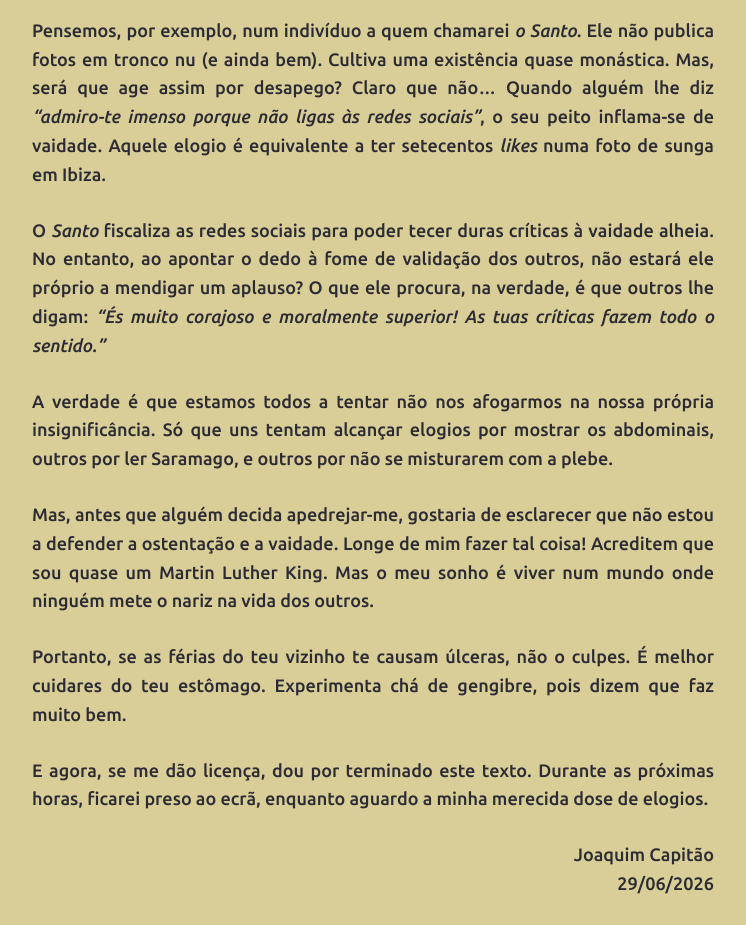
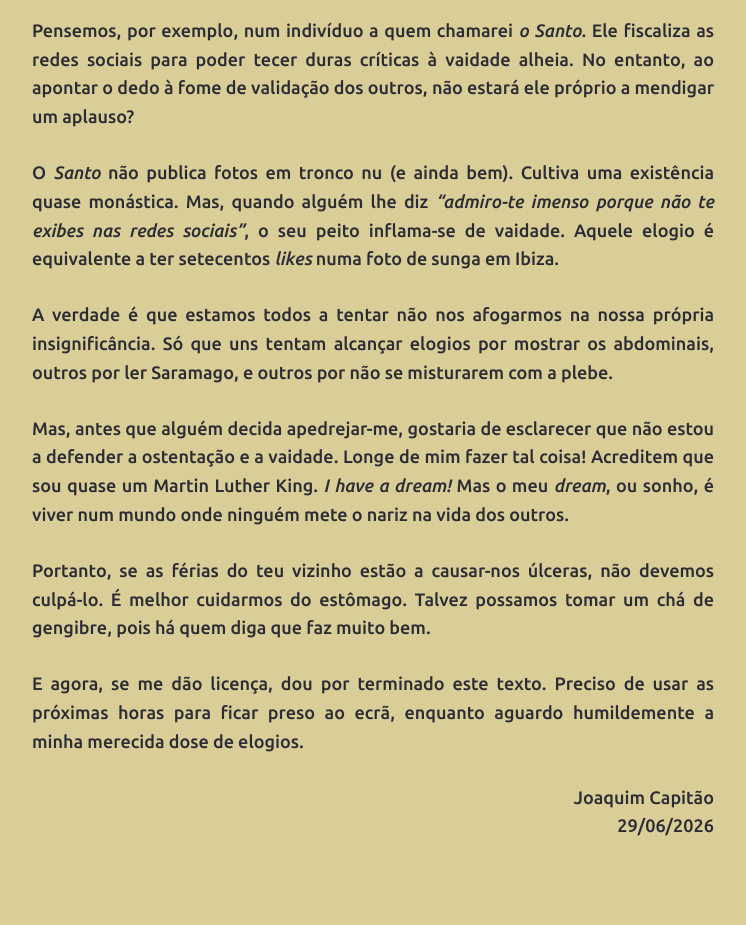
Before and after one commit to joaquim-capitao/queime-depois-de-ler, a Jekyll site: the page built from exp/o-discreto.md, in a window 1280 px wide. Shown: the part 750-1675 px from the top of the page, without its empty margins (267-1013 px from the left). Built offline with Jekyll 4.4.1, drawn with Linux system fonts in a browser that asks for light colours; our own code applies the rules of GitHub Pages for plain Markdown files; after the commit the page ends 1617 px from its top, so only the background shows below that.

Commit message:
Atualizar o o-discreto.md

```diff
--- a/exp/o-discreto.md
+++ b/exp/o-discreto.md
@@ -10,17 +10,17 @@ Em que momento da História é que o desejo de aprovação passou a ser exclusiv
 
 ![imagem](https://i.ibb.co/9mwFd6Qh/1783061814046.png)
 
-Pensemos, por exemplo, num indivíduo a quem chamarei *o Santo*. Ele não publica fotos em tronco nu (e ainda bem). Cultiva uma existência quase monástica. Mas, será que age assim por desapego? Claro que não... Quando alguém lhe diz *"admiro-te imenso porque não ligas às redes sociais"*, o seu peito inflama-se de vaidade. Aquele elogio é equivalente a ter setecentos *likes* numa foto de sunga em Ibiza.
+Pensemos, por exemplo, num indivíduo a quem chamarei *o Santo*. Ele fiscaliza as redes sociais para poder tecer duras críticas à vaidade alheia. No entanto, ao apontar o dedo à fome de validação dos outros, não estará ele próprio a mendigar um aplauso?
 
-O *Santo* fiscaliza as redes sociais para poder tecer duras críticas à vaidade alheia. No entanto, ao apontar o dedo à fome de validação dos outros, não estará ele próprio a mendigar um aplauso? O que ele procura, na verdade, é que outros lhe digam: *"És muito corajoso e moralmente superior! As tuas críticas fazem todo o sentido."*
+O *Santo* não publica fotos em tronco nu (e ainda bem). Cultiva uma existência quase monástica. Mas, quando alguém lhe diz *"admiro-te imenso porque não te exibes nas redes sociais"*, o seu peito inflama-se de vaidade. Aquele elogio é equivalente a ter setecentos *likes* numa foto de sunga em Ibiza.
 
 A verdade é que estamos todos a tentar não nos afogarmos na nossa própria insignificância. Só que uns tentam alcançar elogios por mostrar os abdominais, outros por ler Saramago, e outros por não se misturarem com a plebe.
 
-Mas, antes que alguém decida apedrejar-me, gostaria de esclarecer que não estou a defender a ostentação e a vaidade. Longe de mim fazer tal coisa! Acreditem que sou quase um Martin Luther King. Mas o meu sonho é viver num mundo onde ninguém mete o nariz na vida dos outros.
+Mas, antes que alguém decida apedrejar-me, gostaria de esclarecer que não estou a defender a ostentação e a vaidade. Longe de mim fazer tal coisa! Acreditem que sou quase um Martin Luther King. *I have a dream!* Mas o meu *dream*, ou sonho, é viver num mundo onde ninguém mete o nariz na vida dos outros.
 
-Portanto, se as férias do teu vizinho te causam úlceras, não o culpes. É melhor cuidares do teu estômago. Experimenta chá de gengibre, pois dizem que faz muito bem.
+Portanto, se as férias do teu vizinho estão a causar-nos úlceras, não devemos culpá-lo. É melhor cuidarmos do estômago. Talvez possamos tomar um chá de gengibre, pois há quem diga que faz muito bem.
 
-E agora, se me dão licença, dou por terminado este texto. Durante as próximas horas, ficarei preso ao ecrã, enquanto aguardo a minha merecida dose de elogios.
+E agora, se me dão licença, dou por terminado este texto. Preciso de usar as próximas horas para ficar preso ao ecrã, enquanto aguardo humildemente a minha merecida dose de elogios.
 
 
 <div align="right">Joaquim Capitão</div>
```
